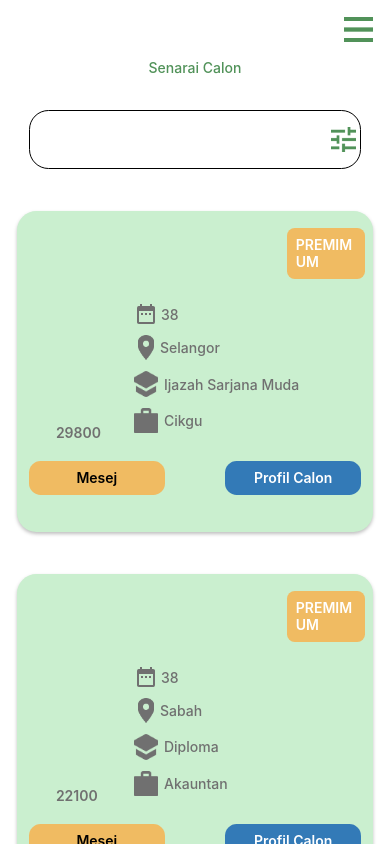
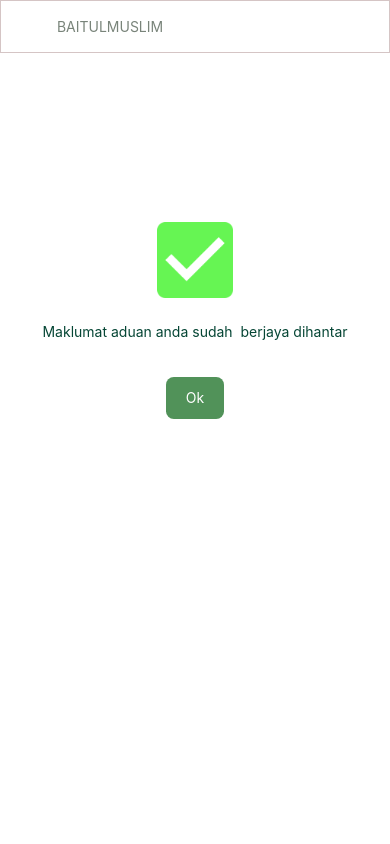
Before and after one commit to Mustafa-ilahi/BaitulMuslim, a React Native app: screen / in a window 390 px wide. Built offline with nearby package versions, Linux system fonts and the light colour scheme; what react-native-dimension would draw is missing.

Commit message:
add image on candidate list

```diff
--- a/App.js
+++ b/App.js
@@ -8,6 +8,7 @@ import Picture from './src/screens/Picture';
 import Thankyou from './src/screens/Thankyou';
 import CandidateInfo from './src/screens/CandidateInfo';
 import CandidatesList from './src/screens/CandidatesList';
+import ComplainInfoSuccess from './src/screens/ComplainInfoSuccess';
 
 export default function App() {
   return (
@@ -17,7 +18,8 @@ export default function App() {
     // <Picture />
     // <Thankyou />
     // <CandidateInfo />
-    <CandidatesList />
+    // <CandidatesList />
+    <ComplainInfoSuccess />
   );
 }
 
--- a/src/screens/CandidatesList/index.js
+++ b/src/screens/CandidatesList/index.js
@@ -17,6 +17,7 @@ export default function CandidatesList() {
 
   const [candidateList, setCandidatesList] = useState([
     {
+      profile: images.user1,
       age: 38,
       location: 'Selangor',
       education: 'Ijazah Sarjana Muda',
@@ -89,6 +90,8 @@ export default function CandidatesList() {
                       <Image source={images.workIcon} style={styles.icon2} />
                       <Text style={styles.content}>{item.job}</Text>
                     </View>
+                    <Image source={images.user1} style={styles.userImg}/>
+
                     <Text style={styles.contentId}>{item.id}</Text>
                   </View>
 
@@ -103,111 +106,6 @@ export default function CandidatesList() {
                 </View>
               );
             })}
-
-            {/* <View style={styles.card}>
-              <View style={styles.premiumBtn}>
-                <Text style={styles.whiteText}>Premimum</Text>
-              </View>
-
-              <View style={styles.cardTop}>
-                <View style={[styles.row, styles.marginBottom]}>
-                  <Image source={images.calendarIcon} />
-                  <Text style={styles.content}>38</Text>
-                </View>
-                <View style={[styles.row, styles.marginBottom]}>
-                  <Image source={images.locationIcon} style={styles.icon} />
-                  <Text style={styles.content}>Selangor</Text>
-                </View>
-                <View style={[styles.row, styles.marginBottom]}>
-                  <Image source={images.schoolIcon} style={styles.icon2} />
-                  <Text style={styles.content}>Ijazah Sarjana Muda</Text>
-                </View>
-                <View style={[styles.row, styles.marginBottom]}>
-                  <Image source={images.workIcon} style={styles.icon2} />
-                  <Text style={styles.content}>Cikgu</Text>
-                </View>
-                <Text style={styles.contentId}>29800</Text>
-              </View>
-
-              <View style={styles.btnRow}>
-                <TouchableOpacity style={styles.msgBtn}>
-                  <Text style={styles.msgText}>Mesej</Text>
-                </TouchableOpacity>
-                <TouchableOpacity style={styles.profilBtn}>
-                  <Text style={styles.profilText}>Profil Calon</Text>
-                </TouchableOpacity>
-              </View>
-            </View>
-
-            <View style={styles.card}>
-              <View style={styles.premiumBtn}>
-                <Text style={styles.whiteText}>Premimum</Text>
-              </View>
-
-              <View style={styles.cardTop}>
-                <View style={[styles.row, styles.marginBottom]}>
-                  <Image source={images.calendarIcon} />
-                  <Text style={styles.content}>38</Text>
-                </View>
-                <View style={[styles.row, styles.marginBottom]}>
-                  <Image source={images.locationIcon} style={styles.icon} />
-                  <Text style={styles.content}>Selangor</Text>
-                </View>
-                <View style={[styles.row, styles.marginBottom]}>
-                  <Image source={images.schoolIcon} style={styles.icon2} />
-                  <Text style={styles.content}>Ijazah Sarjana Muda</Text>
-                </View>
-                <View style={[styles.row, styles.marginBottom]}>
-                  <Image source={images.workIcon} style={styles.icon2} />
-                  <Text style={styles.content}>Cikgu</Text>
-                </View>
-                <Text style={styles.contentId}>29800</Text>
-              </View>
-
-              <View style={styles.btnRow}>
-                <TouchableOpacity style={styles.msgBtn}>
-                  <Text style={styles.msgText}>Mesej</Text>
-                </TouchableOpacity>
-                <TouchableOpacity style={styles.profilBtn}>
-                  <Text style={styles.profilText}>Profil Calon</Text>
-                </TouchableOpacity>
-              </View>
-            </View>
-
-            <View style={styles.card}>
-              <View style={styles.premiumBtn}>
-                <Text style={styles.whiteText}>Premimum</Text>
-              </View>
-
-              <View style={styles.cardTop}>
-                <View style={[styles.row, styles.marginBottom]}>
-                  <Image source={images.calendarIcon} />
-                  <Text style={styles.content}>38</Text>
-                </View>
-                <View style={[styles.row, styles.marginBottom]}>
-                  <Image source={images.locationIcon} style={styles.icon} />
-                  <Text style={styles.content}>Selangor</Text>
-                </View>
-                <View style={[styles.row, styles.marginBottom]}>
-                  <Image source={images.schoolIcon} style={styles.icon2} />
-                  <Text style={styles.content}>Ijazah Sarjana Muda</Text>
-                </View>
-                <View style={[styles.row, styles.marginBottom]}>
-                  <Image source={images.workIcon} style={styles.icon2} />
-                  <Text style={styles.content}>Cikgu</Text>
-                </View>
-                <Text style={styles.contentId}>29800</Text>
-              </View>
-
-              <View style={styles.btnRow}>
-                <TouchableOpacity style={styles.msgBtn}>
-                  <Text style={styles.msgText}>Mesej</Text>
-                </TouchableOpacity>
-                <TouchableOpacity style={styles.profilBtn}>
-                  <Text style={styles.profilText}>Profil Calon</Text>
-                </TouchableOpacity>
-              </View>
-            </View> */}
           </View>
         </View>
       </ScrollView>
--- a/src/screens/CandidatesList/style.js
+++ b/src/screens/CandidatesList/style.js
@@ -104,10 +104,10 @@ export const styles = StyleSheet.create({
   contentId: {
     color: colors.grayText,
     fontSize: fontSize.h5,
-    left: sizes.screenWidth * 0.1,
+    left: sizes.screenWidth * 0.08,
     fontWeight: '600',
     width: sizes.screenWidth * 0.45,
-    bottom: sizes.screenWidth * 0.05,
+    bottom: sizes.screenWidth * 0.1,
   },
   msgBtn: {
     backgroundColor: colors.btnBg,
@@ -139,4 +139,10 @@ export const styles = StyleSheet.create({
     fontSize: fontSize.h6,
     fontWeight: '600',
   },
+  userImg: {
+    position: 'absolute',
+    height: sizes.screenHeight * 0.12,
+    width: sizes.screenWidth * 0.22,
+    left: sizes.screenWidth * 0.05,
+  },
 });
--- /dev/null
+++ b/src/screens/ComplainInfoSuccess/index.js
@@ -0,0 +1,38 @@
+import React, {useState} from 'react';
+import {
+  View,
+  Text,
+  TextInput,
+  TouchableOpacity,
+  StyleSheet,
+  Image,
+  SafeAreaView,
+  ScrollView,
+  ImageBackground,
+} from 'react-native';
+import {styles} from './style';
+import {images} from '../../services/utilities/images';
+
+export default function ComplainInfoSuccess() {
+  return (
+    <SafeAreaView>
+      <View style={styles.container}>
+        <View style={styles.header}>
+          <Text style={styles.headerText}>BAITULMUSLIM</Text>
+        </View>
+        <Image source={images.successIcon} style={styles.successIcon} />
+        <Text style={[styles.content, styles.padding]}>
+        Maklumat aduan anda sudah  berjaya dihantar
+        </Text>
+
+        <View style={styles.btnTop}>
+          <TouchableOpacity
+            //   onPress={handleSave}
+            style={styles.saveBtn}>
+            <Text style={styles.saveBtnText}>Ok</Text>
+          </TouchableOpacity>
+        </View>
+      </View>
+    </SafeAreaView>
+  );
+}
--- /dev/null
+++ b/src/screens/ComplainInfoSuccess/style.js
@@ -0,0 +1,56 @@
+import {StyleSheet} from 'react-native';
+import {colors, sizes, fontSize} from '../../services';
+
+export const styles = StyleSheet.create({
+  container: {
+    alignItems: 'center',
+    backgroundColor: colors.white,
+    height: sizes.screenHeight,
+  },
+  header: {
+    borderWidth: 1,
+    padding: sizes.screenHeight * 0.02,
+    width: sizes.screenWidth,
+    borderColor: colors.border,
+    marginBottom: sizes.screenHeight * 0.2,
+  },
+  headerText: {
+    color: colors.borderColor,
+    fontSize: fontSize.large,
+    marginLeft: sizes.screenWidth * 0.1,
+  },
+  successIcon: {
+    height: sizes.screenHeight * 0.09,
+    width: sizes.screenHeight * 0.09,
+    marginBottom: sizes.screenHeight * 0.02,
+  },
+  content: {
+    color: colors.greenText2,
+    fontSize: fontSize.extraLarge,
+    textAlign: 'center',
+  },
+  bold: {
+    // fontWeight: '500',
+  },
+  padding: {
+    padding: sizes.screenWidth * 0.04,
+    paddingTop: sizes.screenHeight * 0.01,
+  },
+  saveBtn: {
+    color: colors.white,
+    backgroundColor: colors.greenBg,
+    height: sizes.screenHeight * 0.05,
+    borderRadius: sizes.screenWidth * 0.02,
+    width: sizes.screenWidth * 0.15,
+    alignItems: 'center',
+    justifyContent: 'center',
+    alignSelf: 'center',
+  },
+  saveBtnText: {
+    color: colors.white,
+    fontSize: fontSize.h6,
+  },
+  btnTop: {
+    marginTop: sizes.screenHeight * 0.025,
+  },
+});
--- a/src/services/utilities/colors/index.js
+++ b/src/services/utilities/colors/index.js
@@ -26,4 +26,5 @@ export const colors = {
   red: '#DE2D10',
   cardBg: '#CAEFCF',
   btnBg: '#F0BB62',
+  greenText2:'#064635'
 };
--- a/src/services/utilities/images/index.js
+++ b/src/services/utilities/images/index.js
@@ -12,6 +12,7 @@ import calendarIcon from '../../../assets/calendarIcon.png';
 import locationIcon from '../../../assets/locationIcon.png';
 import schoolIcon from '../../../assets/schoolIcon.png';
 import workIcon from '../../../assets/workIcon.png';
+import user1 from '../../../assets/user1.png';
 
 export const images = {
   logo,
@@ -28,4 +29,5 @@ export const images = {
   locationIcon,
   schoolIcon,
   workIcon,
+  user1
 };
```
Also changed, not shown: src/assets/user1.png (added). Lines whose indentation alone changed are shown as unchanged.
